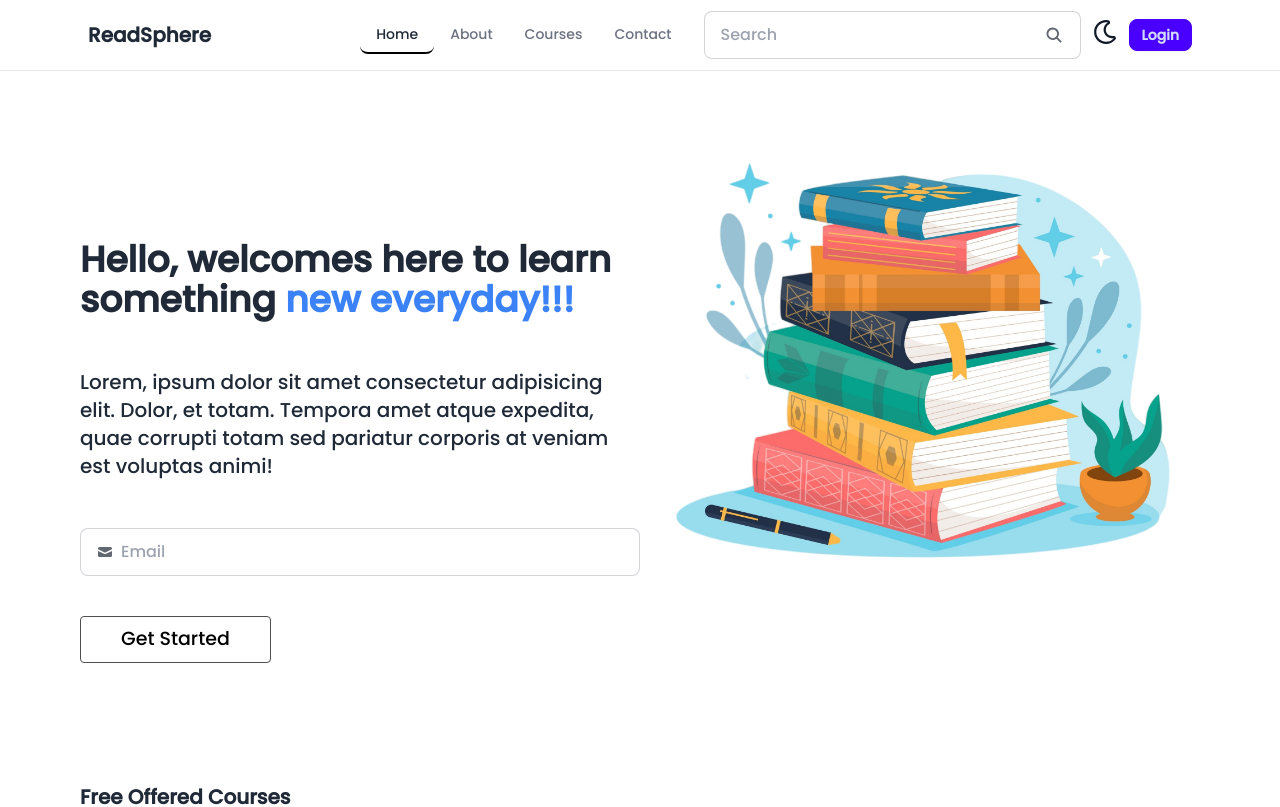
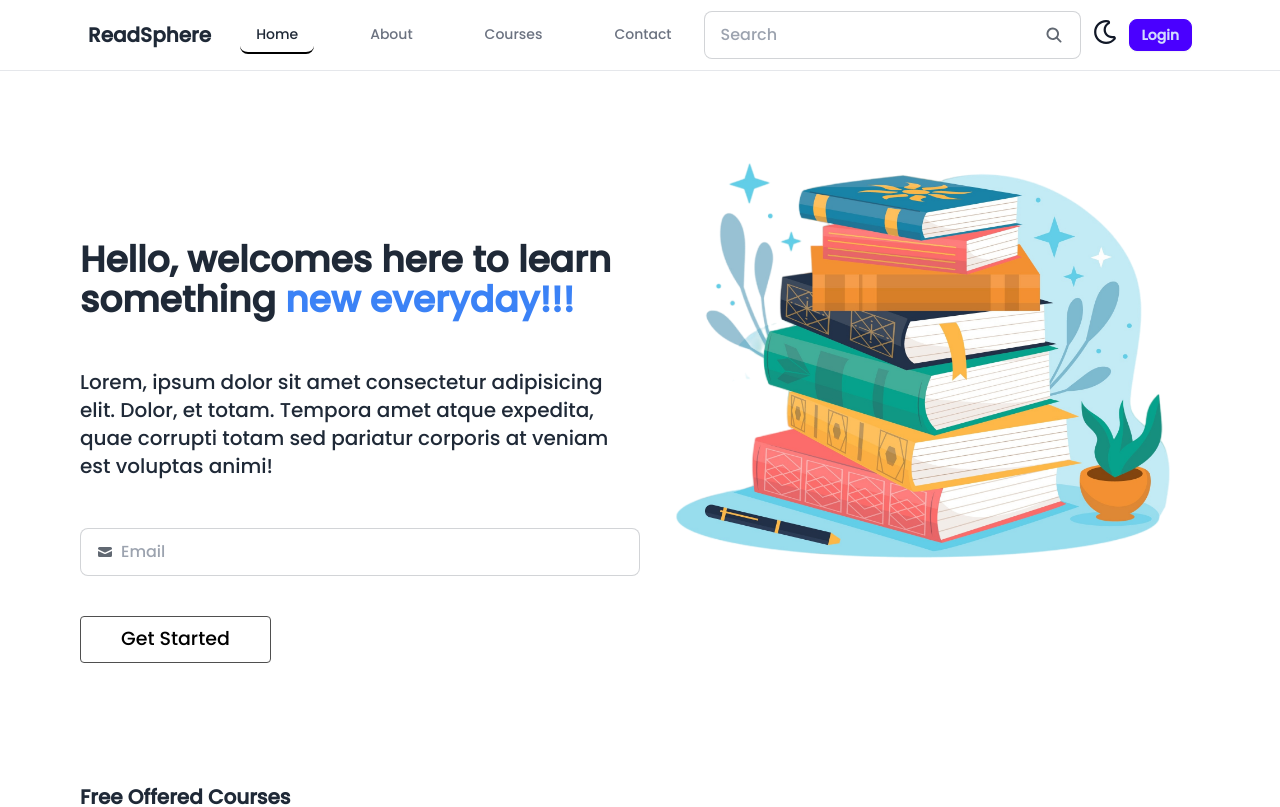
Before and after one commit to SurajTadhani/Project_BookSphere, a React (Vite) app in the folder frontend/: page / in a window 1280 px wide. Shown: the top 807 px of the page. Built offline with nearby package versions, Linux system fonts and the light colour scheme; no server answers.

Commit message:
Update : Update

```diff
--- a/frontend/src/components/Navigation.jsx
+++ b/frontend/src/components/Navigation.jsx
@@ -52,7 +52,7 @@
   };
 
   const navItems = (
-    <>
+    <ul className="flex gap-10 md:flex-row flex-col">
       <li className="dark:text-white">
         <NavLink
 
@@ -94,7 +94,7 @@
           Contact
         </NavLink>
       </li>
-    </>
+    </ul>
   );
 
   return (
@@ -137,8 +137,8 @@
           <div className="navbar-center hidden lg:flex">
             <ul className="menu menu-horizontal px-1">{navItems}</ul>
           </div>
-          <div className="hidden md:block">
-            <label className="input input-bordered flex items-center gap-2">
+          <div className="hidden md:block ">
+            <label className="input input-bordered  flex items-center gap-2">
               <input
                 type="text"
                 className="grow"
```
